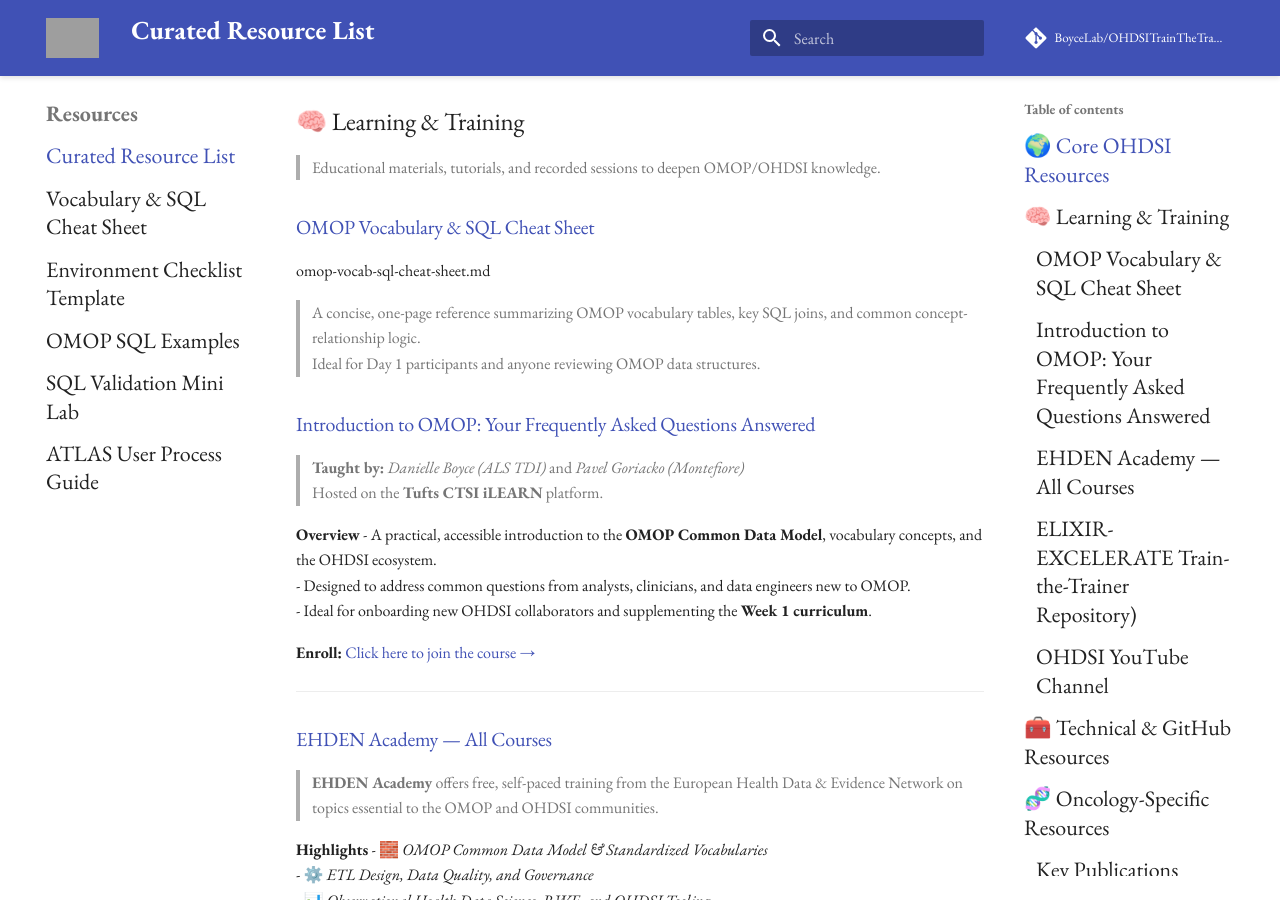
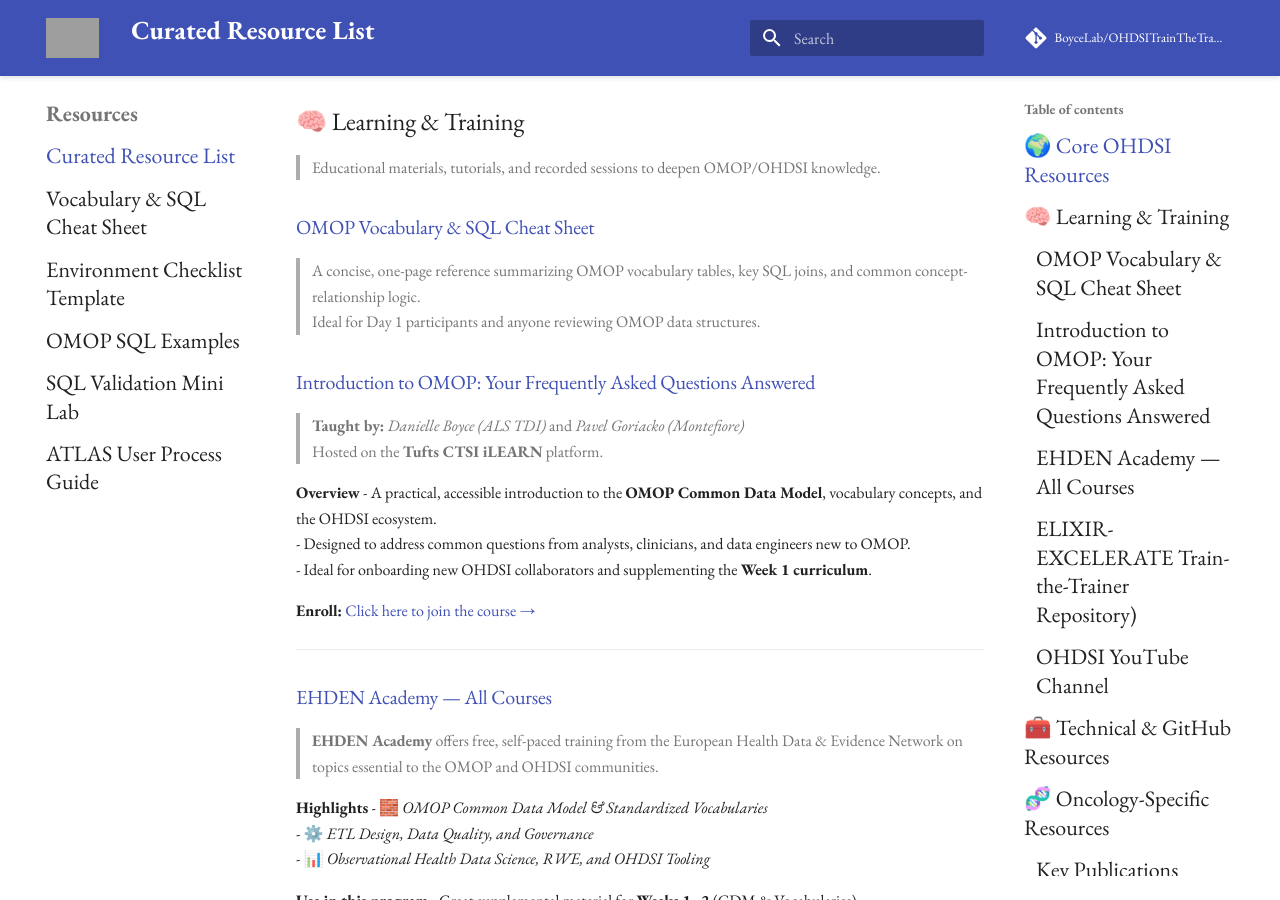
Before and after one commit to BoyceLab/OHDSITrainTheTrainer-6WK, an MkDocs documentation site: the page built from docs/resources.md, in a window 1280 px wide and 900 px high, scrolled down 673 px. Built offline with MkDocs 1.6.1 and Material for MkDocs 9.7.7, drawn with Linux system fonts in a browser that asks for light colours; comment, search, counter and statistics services are not loaded; grey boxes are pictures that could not be loaded.

Commit message:
Update resources.md

```diff
--- a/docs/resources.md
+++ b/docs/resources.md
@@ -24,7 +24,6 @@
 > Educational materials, tutorials, and recorded sessions to deepen OMOP/OHDSI knowledge.
 
 ### [OMOP Vocabulary & SQL Cheat Sheet](common_artifacts/omop-vocab-sql-cheat-sheet.md)
-omop-vocab-sql-cheat-sheet.md
 > A concise, one-page reference summarizing OMOP vocabulary tables, key SQL joins, and common concept-relationship logic.
 > Ideal for Day 1 participants and anyone reviewing OMOP data structures.
 
```
